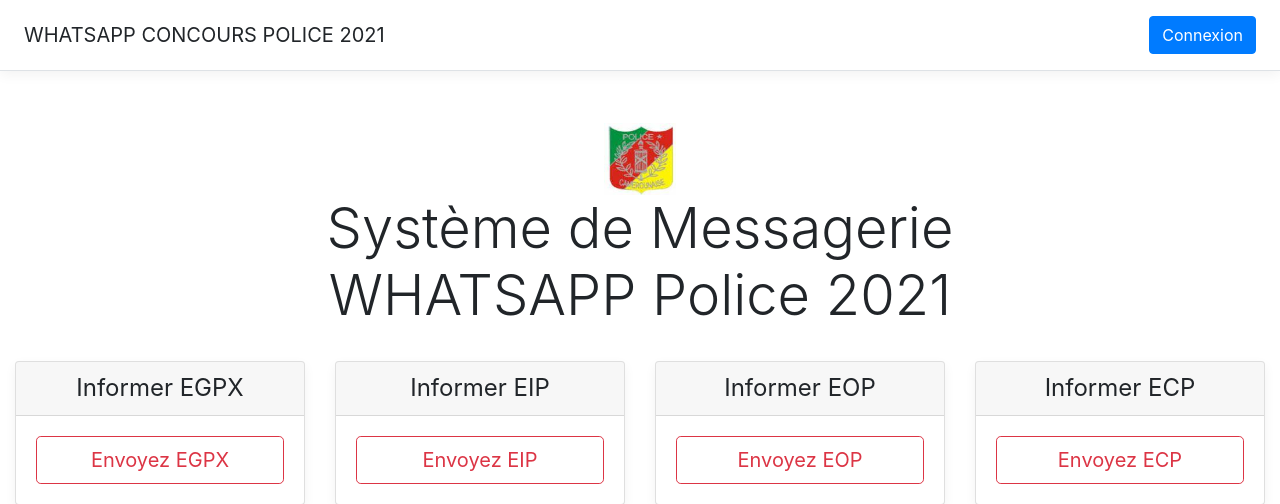
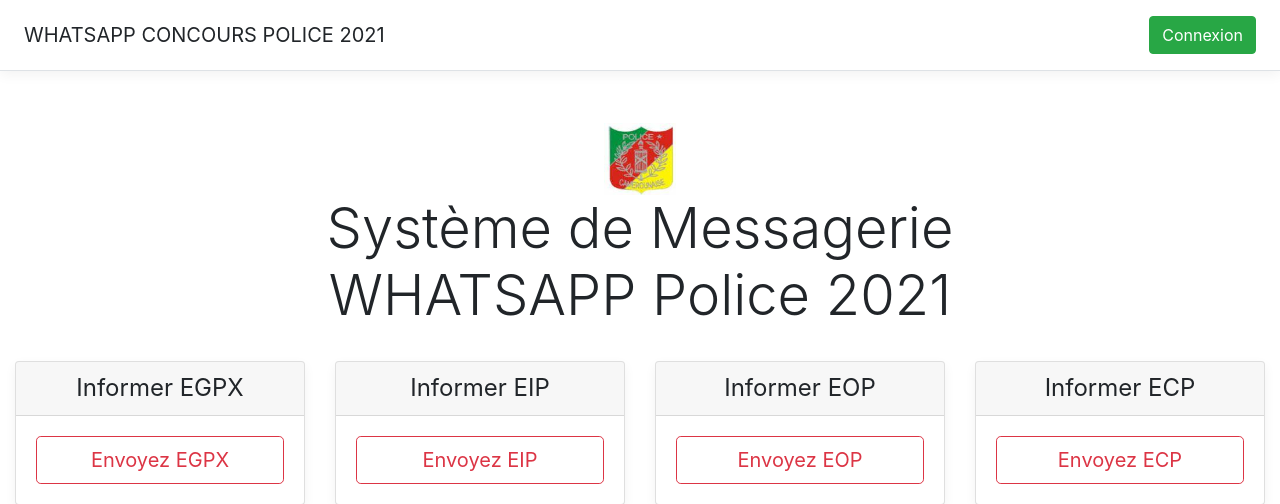
Before and after one commit to AbdelMfossa/bulk-whatsapp-messages, a Django app: template send/templates/send/home.html in a window 1280 px wide. Shown: the top 504 px of the page. Run offline with Django 3.2, Linux system fonts and the light colour scheme; the template is opened without the code that fills it, so the values that code supplies are empty; some libraries are stand-ins or nearby versions.

Commit message:
Changer la couleur du bouton de login

```diff
--- a/send/templates/send/home.html
+++ b/send/templates/send/home.html
@@ -46,7 +46,7 @@
         {% if user.is_authenticated %}
         <a class="btn btn-danger" href="{% url 'members:logout' %}">Déconnexion</a>
         {% else %}
-        <a class="btn btn-primary" href="{% url 'members:login_url' %}">Connexion</a>
+        <a class="btn btn-success" href="{% url 'members:login_url' %}">Connexion</a>
         {% endif %}
     </div>
 
@@ -56,7 +56,7 @@
         <!-- <p class="lead" style="font-size: 1rem; font-weight: 400; font-style: italic;">
             « L'entrée à la Police ne se monnaye pas. Seuls les meilleurs sont retenus. Attention aux poursuites judiciaires contre le corrupteur et le corrompu. »
         </p> -->
-        <!-- <a class="btn btn-outline-primary" href="#">Send WHATSAPP</a> -->
+        <!-- <a class="btn btn-outline-success" href="#">Send WHATSAPP</a> -->
     </div>
 
     <div class="container">
```
